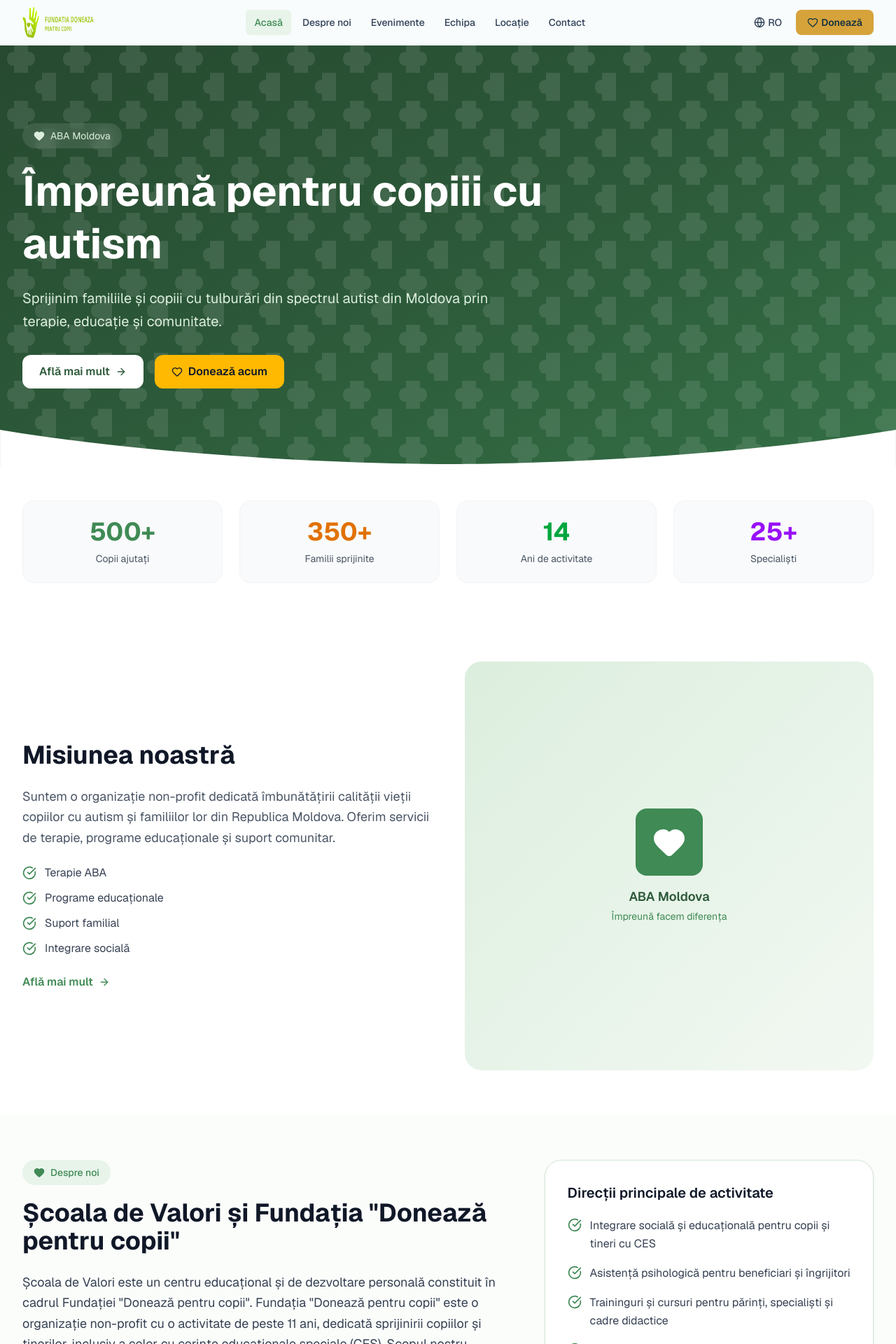
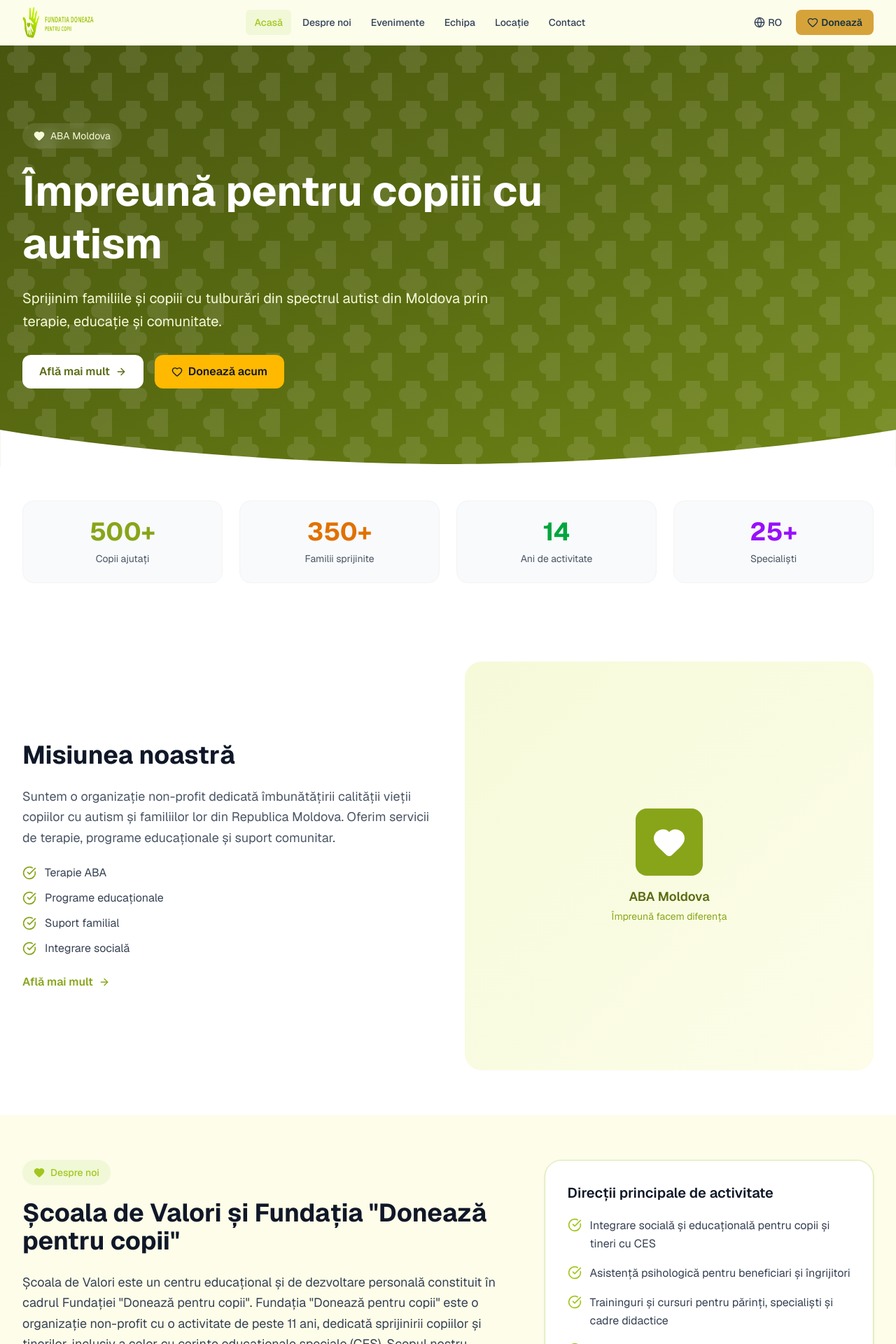
Before and after one commit to Gangureanu/charity, a Next.js app: page /ro in a window 1280 px wide. Shown: the top 1920 px of the page at 70% size. Built offline with nearby package versions, Linux system fonts and the light colour scheme.

Commit message:
Adjust branding to match logo green

```diff
--- a/src/app/[locale]/contact/page.tsx
+++ b/src/app/[locale]/contact/page.tsx
@@ -66,21 +66,21 @@ export default function ContactPage() {
               <h2 className="text-2xl font-bold text-gray-900 mb-6">{infoTitle}</h2>
               <div className="space-y-5 text-gray-700">
                 <div className="flex items-start gap-3">
-                  <MapPin className="w-5 h-5 mt-1 shrink-0 text-[#3f8a55]" />
+                  <MapPin className="w-5 h-5 mt-1 shrink-0 text-[#a3c61e]" />
                   <div>
                     <p className="text-sm font-semibold text-gray-900">{addressLabel}</p>
                     <p className="mt-1 leading-relaxed">{address}</p>
                   </div>
                 </div>
                 <div className="flex items-start gap-3">
-                  <Phone className="w-5 h-5 mt-1 shrink-0 text-[#3f8a55]" />
+                  <Phone className="w-5 h-5 mt-1 shrink-0 text-[#a3c61e]" />
                   <div className="space-y-1">
                     <p className="text-sm font-semibold text-gray-900">{t("phone")}</p>
                     {phoneNumbers.map((phone) => (
                       <a
                         key={phone}
                         href={toTelHref(phone)}
-                        className="block hover:text-[#3f8a55] transition-colors"
+                        className="block hover:text-[#a3c61e] transition-colors"
                       >
                         {phone}
                       </a>
@@ -88,17 +88,17 @@ export default function ContactPage() {
                   </div>
                 </div>
                 <div className="flex items-start gap-3">
-                  <Mail className="w-5 h-5 mt-1 shrink-0 text-[#3f8a55]" />
+                  <Mail className="w-5 h-5 mt-1 shrink-0 text-[#a3c61e]" />
                   <div className="space-y-1">
                     <p className="text-sm font-semibold text-gray-900">{t("email")}</p>
-                    <a href={`mailto:${content?.site.email ?? "fundatiadpc@gmail.com"}`} className="block hover:text-[#3f8a55] transition-colors">
+                    <a href={`mailto:${content?.site.email ?? "fundatiadpc@gmail.com"}`} className="block hover:text-[#a3c61e] transition-colors">
                       {content?.site.email ?? "fundatiadpc@gmail.com"}
                     </a>
                   </div>
                 </div>
                 {content?.site.facebook && (
                   <div className="flex items-start gap-3">
-                    <div className="w-5 h-5 mt-1 shrink-0 rounded-full bg-[#3f8a55] text-white text-[11px] font-bold flex items-center justify-center">
+                    <div className="w-5 h-5 mt-1 shrink-0 rounded-full bg-[#a3c61e] text-[#314106] text-[11px] font-bold flex items-center justify-center">
                       f
                     </div>
                     <div className="space-y-1">
@@ -107,7 +107,7 @@ export default function ContactPage() {
                         href={content.site.facebook}
                         target="_blank"
                         rel="noopener noreferrer"
-                        className="block hover:text-[#3f8a55] transition-colors"
+                        className="block hover:text-[#a3c61e] transition-colors"
                       >
                         TenderHeartMD
                       </a>
--- a/src/app/[locale]/page.tsx
+++ b/src/app/[locale]/page.tsx
@@ -205,11 +205,11 @@ export default function HomePage() {
       </section>
 
       {/* ABOUT */}
-      <section className="py-16 bg-[#fbfdfb]">
+      <section className="py-16 bg-[#fdfde9]">
         <div className="max-w-7xl mx-auto px-4 sm:px-6 lg:px-8">
           <div className="grid lg:grid-cols-[1.2fr_0.8fr] gap-10 items-start">
             <div>
-              <div className="inline-flex items-center gap-2 rounded-full bg-[#e8f4ea] px-4 py-2 text-sm font-medium text-[#3f8a55] mb-5">
+              <div className="inline-flex items-center gap-2 rounded-full bg-[#f1f8d7] px-4 py-2 text-sm font-medium text-[#a3c61e] mb-5">
                 <Heart className="w-4 h-4" fill="currentColor" />
                 {aboutTitle}
               </div>
@@ -221,19 +221,19 @@ export default function HomePage() {
                   <p key={paragraph}>{paragraph}</p>
                 ))}
               </div>
-              <div className="mt-6 rounded-2xl border border-[#d6e8d9] bg-white px-5 py-4 text-sm text-slate-600">
+              <div className="mt-6 rounded-2xl border border-[#dce9ad] bg-white px-5 py-4 text-sm text-slate-600">
                 {aboutDocsNote}
               </div>
             </div>
 
-            <div className="bg-white rounded-3xl border border-[#d6e8d9] shadow-sm p-8">
+            <div className="bg-white rounded-3xl border border-[#dce9ad] shadow-sm p-8">
               <h3 className="text-xl font-semibold text-gray-900 mb-5">
                 {isRo ? "Direcții principale de activitate" : "Основные направления деятельности"}
               </h3>
               <ul className="space-y-4">
                 {aboutHighlights.map((item) => (
                   <li key={item} className="flex items-start gap-3">
-                    <CheckCircle className="w-5 h-5 mt-0.5 shrink-0 text-[#3f8a55]" />
+                    <CheckCircle className="w-5 h-5 mt-0.5 shrink-0 text-[#a3c61e]" />
                     <span className="text-gray-700 leading-relaxed">{item}</span>
                   </li>
                 ))}
--- a/src/app/globals.css
+++ b/src/app/globals.css
@@ -8,16 +8,16 @@
 @theme inline {
   --color-background: var(--background);
   --color-foreground: var(--foreground);
-  --color-blue-50: #f2f8f2;
-  --color-blue-100: #dceede;
-  --color-blue-200: #bddcc2;
-  --color-blue-300: #94c39d;
-  --color-blue-400: #6ba97b;
-  --color-blue-500: #4f9664;
-  --color-blue-600: #3f8a55;
-  --color-blue-700: #336f45;
-  --color-blue-800: #2c5939;
-  --color-blue-900: #26492f;
+  --color-blue-50: #fdfde9;
+  --color-blue-100: #f6fad9;
+  --color-blue-200: #ebf1b3;
+  --color-blue-300: #dce67f;
+  --color-blue-400: #c7d94a;
+  --color-blue-500: #a3c61e;
+  --color-blue-600: #88a519;
+  --color-blue-700: #6f8615;
+  --color-blue-800: #596b11;
+  --color-blue-900: #47550e;
   --font-sans: var(--font-geist-sans);
   --font-mono: var(--font-geist-mono);
 }
--- a/src/components/Footer.tsx
+++ b/src/components/Footer.tsx
@@ -37,13 +37,13 @@ export default function Footer() {
             <div className="flex gap-3 mt-4">
               {content.site.facebook && (
                 <a href={content.site.facebook} target="_blank" rel="noopener noreferrer"
-                   className="w-9 h-9 bg-[#264a3b] rounded-full flex items-center justify-center hover:bg-[#3f8a55] transition-colors">
+                   className="w-9 h-9 bg-[#6f8615] rounded-full flex items-center justify-center hover:bg-[#a3c61e] transition-colors">
                   f
                 </a>
               )}
               {content.site.instagram && (
                 <a href={content.site.instagram} target="_blank" rel="noopener noreferrer"
-                   className="w-9 h-9 bg-[#264a3b] rounded-full flex items-center justify-center hover:bg-[#3f8a55] transition-colors">
+                   className="w-9 h-9 bg-[#6f8615] rounded-full flex items-center justify-center hover:bg-[#a3c61e] transition-colors">
                   ig
                 </a>
               )}
--- a/src/components/Navbar.tsx
+++ b/src/components/Navbar.tsx
@@ -49,8 +49,8 @@ export default function Navbar() {
     <nav
       className={`fixed top-0 left-0 right-0 z-50 transition-all duration-300 ${
         scrolled
-          ? "bg-[#fbfdfb]/95 shadow-[0_12px_30px_rgba(63,138,85,0.12)] border-b border-[#d6e8d9]"
-          : "bg-[#f8fcfc]/90 backdrop-blur-sm border-b border-transparent"
+          ? "bg-[#fdfde9]/95 shadow-[0_12px_30px_rgba(163,198,30,0.16)] border-b border-[#dce9ad]"
+          : "bg-[#fdfde9]/90 backdrop-blur-sm border-b border-transparent"
       }`}
     >
       <div className="max-w-7xl mx-auto px-4 sm:px-6 lg:px-8">
@@ -75,8 +75,8 @@ export default function Navbar() {
                 href={link.href}
                 className={`px-3 py-2 rounded-md text-sm font-medium transition-colors ${
                   pathname === link.href
-                    ? "text-[#3f8a55] bg-[#e8f4ea]"
-                    : "text-slate-700 hover:text-[#3f8a55] hover:bg-[#eef8f0]"
+                    ? "text-[#a3c61e] bg-[#f1f8d7]"
+                    : "text-slate-700 hover:text-[#a3c61e] hover:bg-[#f7fbeb]"
                 }`}
               >
                 {link.label}
@@ -90,16 +90,16 @@ export default function Navbar() {
             <div className="relative" ref={langRef}>
               <button
                 onClick={() => setLangOpen(!langOpen)}
-                className="flex items-center gap-1 px-3 py-2 rounded-md text-sm font-medium text-slate-700 hover:text-[#3f8a55] hover:bg-[#eef8f0] transition-colors"
+                className="flex items-center gap-1 px-3 py-2 rounded-md text-sm font-medium text-slate-700 hover:text-[#a3c61e] hover:bg-[#f7fbeb] transition-colors"
               >
                 <Globe className="w-4 h-4" />
                 <span className="uppercase">{locale}</span>
               </button>
               {langOpen && (
-                <div className="absolute right-0 mt-1 w-28 bg-white rounded-lg shadow-lg border border-[#d6e8d9] overflow-hidden z-50">
+                <div className="absolute right-0 mt-1 w-28 bg-white rounded-lg shadow-lg border border-[#dce9ad] overflow-hidden z-50">
                   <Link
                     href={switchPath}
-                    className="flex items-center gap-2 px-4 py-2 text-sm text-slate-700 hover:bg-[#eef8f0] hover:text-[#3f8a55]"
+                    className="flex items-center gap-2 px-4 py-2 text-sm text-slate-700 hover:bg-[#f7fbeb] hover:text-[#a3c61e]"
                     onClick={() => setLangOpen(false)}
                   >
                     <span className="font-medium uppercase">{otherLocale}</span>
@@ -121,7 +121,7 @@ export default function Navbar() {
             {/* Mobile menu button */}
             <button
               onClick={() => setMobileOpen(!mobileOpen)}
-              className="lg:hidden p-2 rounded-md text-slate-700 hover:text-[#3f8a55] hover:bg-[#eef8f0] transition-colors"
+              className="lg:hidden p-2 rounded-md text-slate-700 hover:text-[#a3c61e] hover:bg-[#f7fbeb] transition-colors"
             >
               {mobileOpen ? <X className="w-5 h-5" /> : <Menu className="w-5 h-5" />}
             </button>
@@ -131,7 +131,7 @@ export default function Navbar() {
 
       {/* Mobile menu */}
       {mobileOpen && (
-        <div className="lg:hidden bg-white border-t border-[#d6e8d9] shadow-lg">
+        <div className="lg:hidden bg-white border-t border-[#dce9ad] shadow-lg">
           <div className="px-4 py-2 space-y-1">
             {navLinks.map((link) => (
               <Link
@@ -140,8 +140,8 @@ export default function Navbar() {
                 onClick={() => setMobileOpen(false)}
                 className={`block px-3 py-2 rounded-md text-sm font-medium transition-colors ${
                   pathname === link.href
-                    ? "text-[#3f8a55] bg-[#e8f4ea]"
-                    : "text-slate-700 hover:text-[#3f8a55] hover:bg-[#eef8f0]"
+                    ? "text-[#a3c61e] bg-[#f1f8d7]"
+                    : "text-slate-700 hover:text-[#a3c61e] hover:bg-[#f7fbeb]"
                 }`}
               >
                 {link.label}
```
